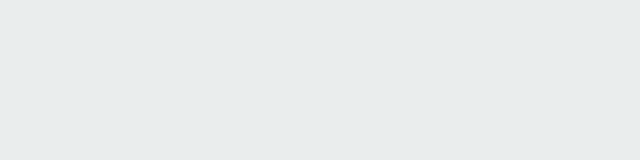
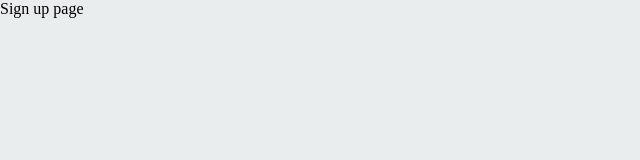
Before and after one commit to Ahmed-Elbessfy/amzn-react, a React (Vite) app: page /sign_up in a window 1280 px wide. Before the commit this address had no page. Shown: the top 160 px of the page, without its empty margins (0-640 px from the left). Built offline with nearby package versions, Linux system fonts and the light colour scheme.

Commit message:
add and use sign_up route & SignUpPage view
- create signPage file to view sign up page content
- import SignUpPage in App to create route
- create route for Sign up view displayed by SignUpPage page

```diff
--- a/src/App.tsx
+++ b/src/App.tsx
@@ -7,6 +7,7 @@ import { BrowserRouter as Router, Routes, Route } from "react-router-dom";
 import HomePage from "./Pages/HomePage";
 import CheckoutPage from "./Pages/CheckoutPage";
 import LoginPage from "./Pages/LoginPage";
+import SignUpPage from "./Pages/SignUpPage";
 
 function App() {
   return (
@@ -17,6 +18,7 @@ function App() {
             <Route path="/" element={<HomePage />} />
             <Route path="/checkout" element={<CheckoutPage />} />
             <Route path="/login" element={<LoginPage />} />
+            <Route path="/sign_up" element={<SignUpPage />} />
           </Routes>
         </Router>
       </Provider>
--- /dev/null
+++ b/src/Pages/SignUpPage.tsx
@@ -0,0 +1,9 @@
+const SignUpPage = () => {
+  return (
+    <>
+      <div>Sign up page</div>
+    </>
+  );
+};
+
+export default SignUpPage;
```
